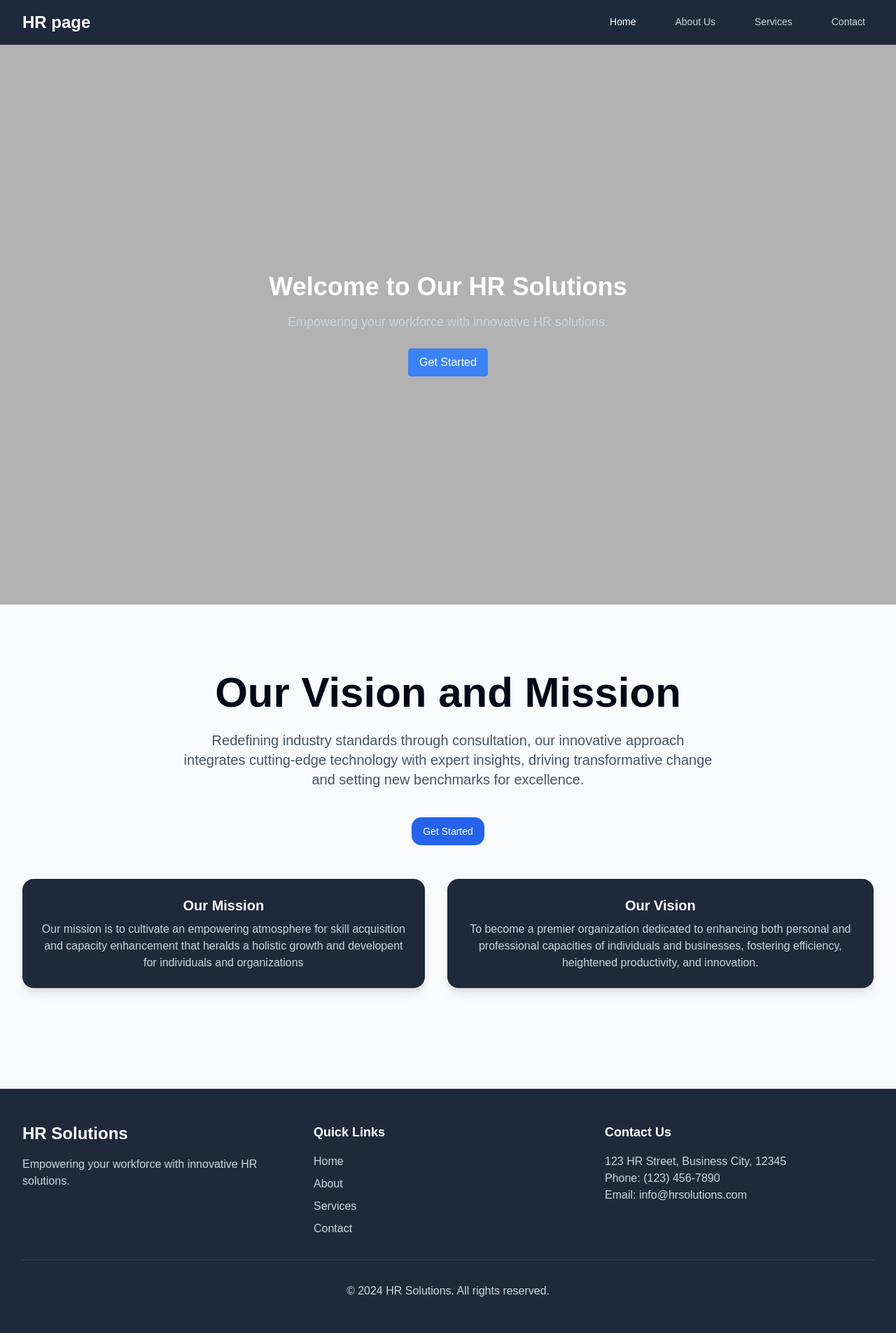
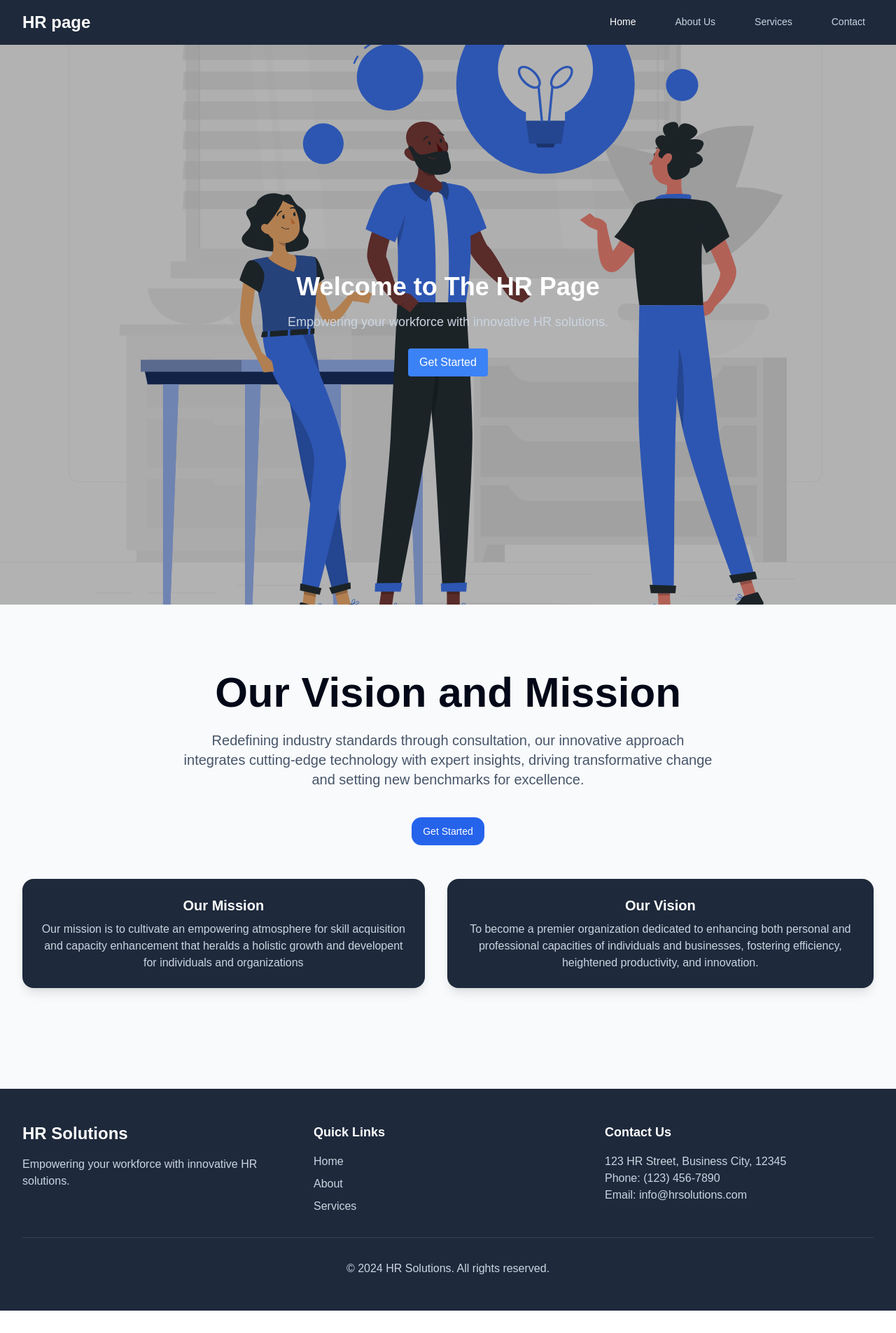
Before and after one commit to urah001/HRSITE, a Next.js app: page / in a window 1280 px wide. Shown: the whole page at 70% size. After the commit the page ends 1873 px from the top, so only its background shows below. Built offline with nearby package versions, Linux system fonts and the light colour scheme.

Commit message:
added an img for to make the site more appealing

```diff
--- a/app/page.tsx
+++ b/app/page.tsx
@@ -1,10 +1,8 @@
 import Link from "next/link";
-import Footer from "./UiComponents/footer";
-import Header from "./UiComponents/header";
-import MainSection from "./UiComponents/mainSection";
 import Navbar from "./UiComponents/navbar";
 import "./globals.css";
 import { Button } from "@/components/ui/button";
+import Image from "next/image";
 export default function Home() {
   {
     /* using the rule of color palette which state that use primary, secondary and tertiary colors in 60%, 30% and 10% proportions, respectively
@@ -33,16 +31,15 @@ export default function Home() {
       {/* main section / hero section of the webpage */}
       {/* <MainSection /> */}
       <section className="bg-white text-slate-800">
+        {/* the img background  */}
         <div
           className="relative w-full h-screen bg-cover bg-center"
-          style={{ backgroundImage: "url('')" }}
+          style={{ backgroundImage: "url('./hr.svg')" }}
         >
-          {/* Overlay for better text visibility (optional) */}
           <div className="absolute inset-0 bg-black opacity-30"></div>
-
           <div className="relative z-10 flex flex-col justify-center items-center h-full">
             <h1 className="text-4xl font-bold text-white">
-              Welcome to Our HR Solutions
+              Welcome to The HR Page
             </h1>
             <p className="text-lg text-slate-300 mt-4">
               Empowering your workforce with innovative HR solutions.
@@ -126,11 +123,6 @@ export default function Home() {
                     Services
                   </Link>
                 </li>
-                <li>
-                  <Link href="#" className="text-slate-300 hover:text-blue-300">
-                    Contact
-                  </Link>
-                </li>
               </ul>
             </div>
             <div>
```
Also changed, not shown: public/hr.svg (renamed from public/hrImg.svg).
